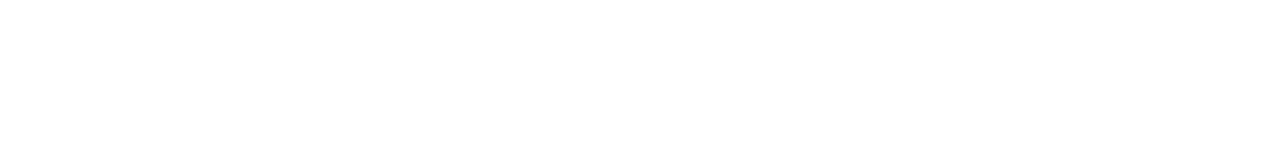
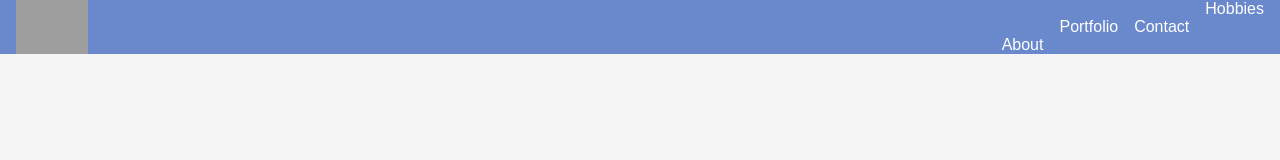
Before and after one commit to ali-ali19/flexbox-lesson, a plain HTML site: page index.html in a window 1280 px wide. Drawn offline with Linux system fonts and the light colour scheme; grey boxes are pictures that could not be loaded.

Commit message:
flexbox basics complete

```diff
--- a/index.html
+++ b/index.html
@@ -5,9 +5,20 @@
     <meta http-equiv="X-UA-Compatible" content="IE=edge">
     <meta name="viewport" content="width=device-width, initial-scale=1.0">
     <link rel="stylesheet" href="style.css">
-    <title>flexbox Lesson</title>
+    <title>Flexbox Lesson</title>
 </head>
+
 <body>
+    <nav class="parent-container">
 
+        <img id="logo" src="https://cdn4.iconfinder.com/data/icons/logos-3/600/React.js_logo-1024.png" alt="">
+
+        <div class="menu-items">
+            <a class="nav-link" href="">About</a>
+            <a class="nav-link" href="">Portfolio</a>
+            <a class="nav-link" href="">Hobbies</a>
+            <a class="nav-link" href="">Contact</a>
+        </div>
 </body>
+
 </html>
--- a/style.css
+++ b/style.css
@@ -0,0 +1,67 @@
+/*
+    ? Flexbox
+    * module dividing our wireframe
+    * divides wireframes into parent & child containers
+    * uses custom properties and values
+    * it uses the pattern of parents controlling children
+
+*/
+
+* {
+    margin: 0;
+    padding: 0;
+}
+
+
+body{
+    background-color: whitesmoke;
+    font-family: Arial, Helvetica, sans-serif;
+}
+
+.parent-container {
+    background-color: #6a89cc;
+    padding-left: 1em;
+    padding-right: 1em;
+    display: flex;
+    /* Enables flex container powers */
+    flex-direction: row;
+    /* Defines main and cross axes */
+    flex-wrap: wrap;
+    /* Enables break into next line when resizing */
+    justify-content: space-between;
+    /* Aligns along the main axis */
+}
+
+.menu-items {
+    display: flex;
+    /* flex-direction: column; */
+    align-items: center;
+    /* Aligns along the cross axis */
+    gap: 1em;
+    /* Controls space between children */
+}
+
+.nav-link{
+    color: white;
+    text-decoration:none;
+}
+
+/* :nth-child() allows access to element thru its node position */
+.nav-link:nth-child(3) {
+    order: 5;
+    /* modfies the default order of elements */
+    align-self: flex-start;
+}
+
+.nav-link:nth-child(1) {
+    align-self: flex-end;
+    /* Cross axis alignment of individual children */
+}
+
+
+#logo {
+    width: 4.5em;
+    object-fit: cover;
+    /* padding-right: 1em; */
+    /* padding-left: 1em; */
+}
```
